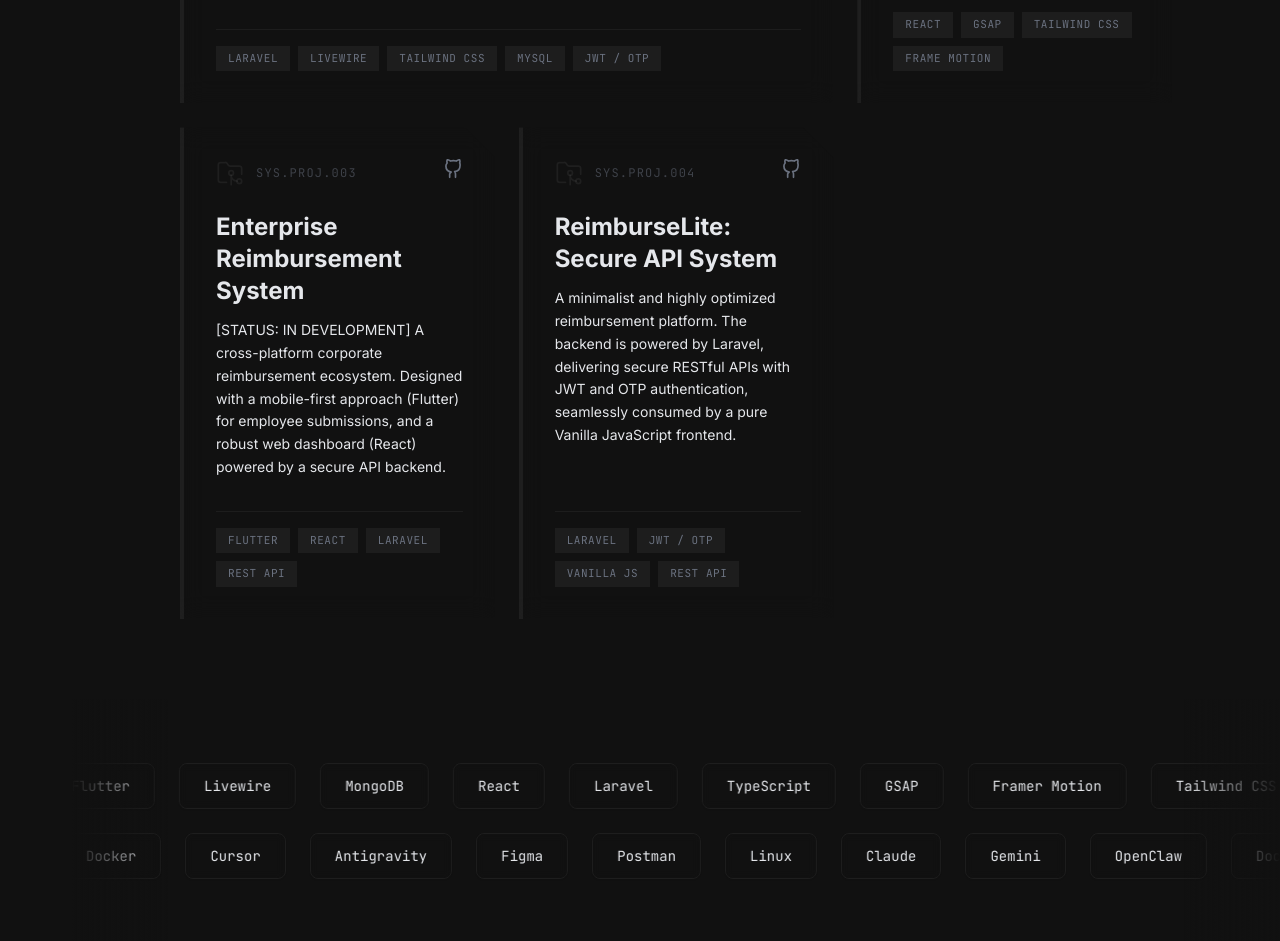
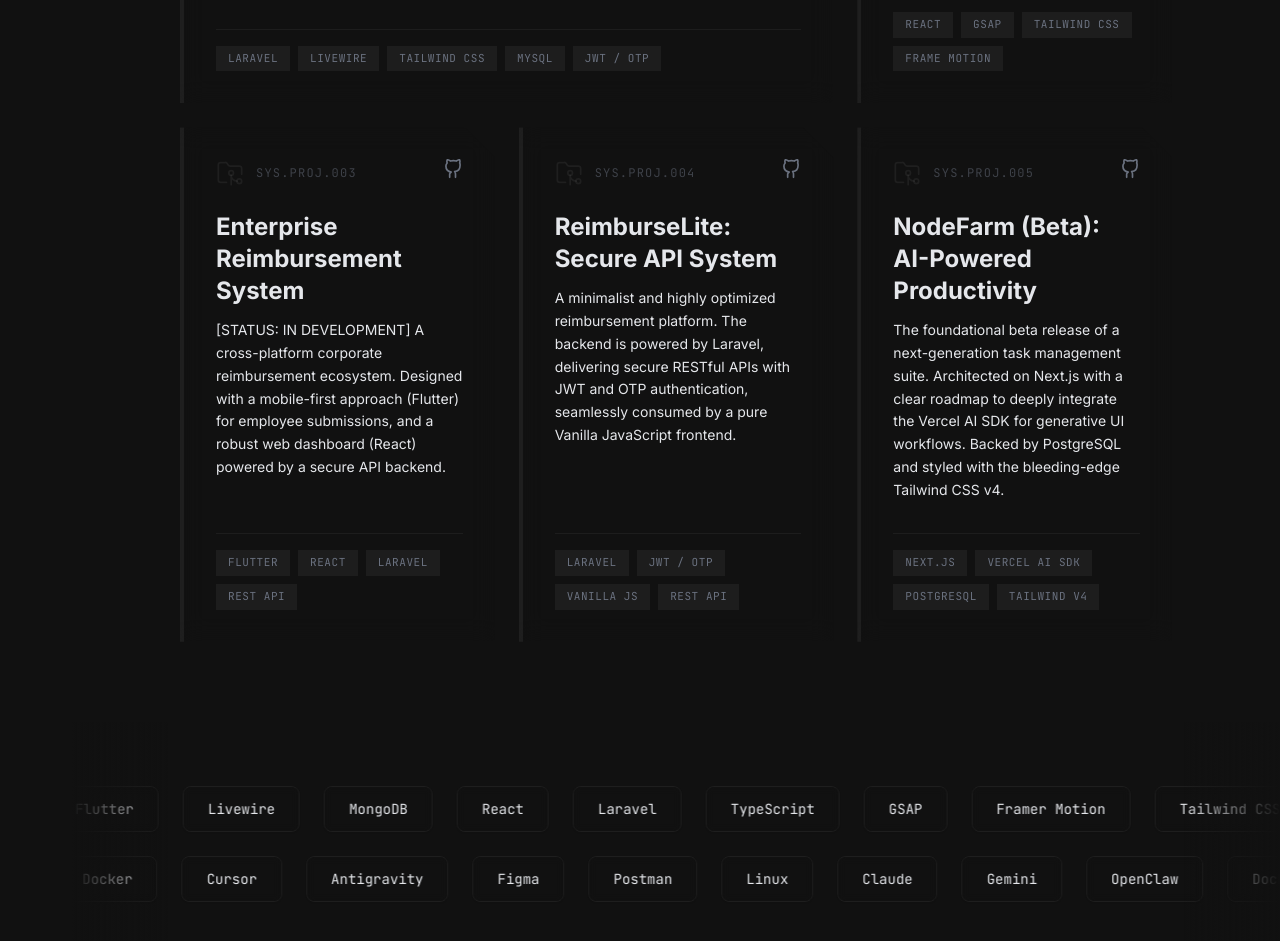
Before and after one commit to FathanEmHa/portfolio-tatan, a React (Vite) app: page / in a window 1280 px wide. Shown: the part 2120-3061 px from the top of the page. Built offline with nearby package versions, Linux system fonts and the light colour scheme.

Commit message:
Add project data on section projects

```diff
--- a/src/data/portfolioData.js
+++ b/src/data/portfolioData.js
@@ -34,6 +34,15 @@
     techStack: ['Laravel', 'JWT / OTP', 'Vanilla JS', 'REST API'],
     githubUrl: 'https://github.com/melinnp/reimburse_app', // Isi URL repo kalau ada
     liveUrl: null,
+  },
+  {
+    id: 'nodefarm-beta',
+    title: 'NodeFarm (Beta): AI-Powered Productivity',
+    description:
+      'The foundational beta release of a next-generation task management suite. Architected on Next.js with a clear roadmap to deeply integrate the Vercel AI SDK for generative UI workflows. Backed by PostgreSQL and styled with the bleeding-edge Tailwind CSS v4.',
+    techStack: ['Next.js', 'Vercel AI SDK', 'PostgreSQL', 'Tailwind v4'],
+    githubUrl: 'https://github.com/FathanEmHa/nodefarm-beta', // Jangan lupa isi link repo NodeFarm lu nanti
+    liveUrl: null,
   }
 ];
 
@@ -49,9 +58,7 @@
     "Docker",
     "Ubuntu",
     "MySQL",
-    "NPM",
-
-
+    "NPM"
   ],
   aiWorkflow: [
     "Cursor",
```
